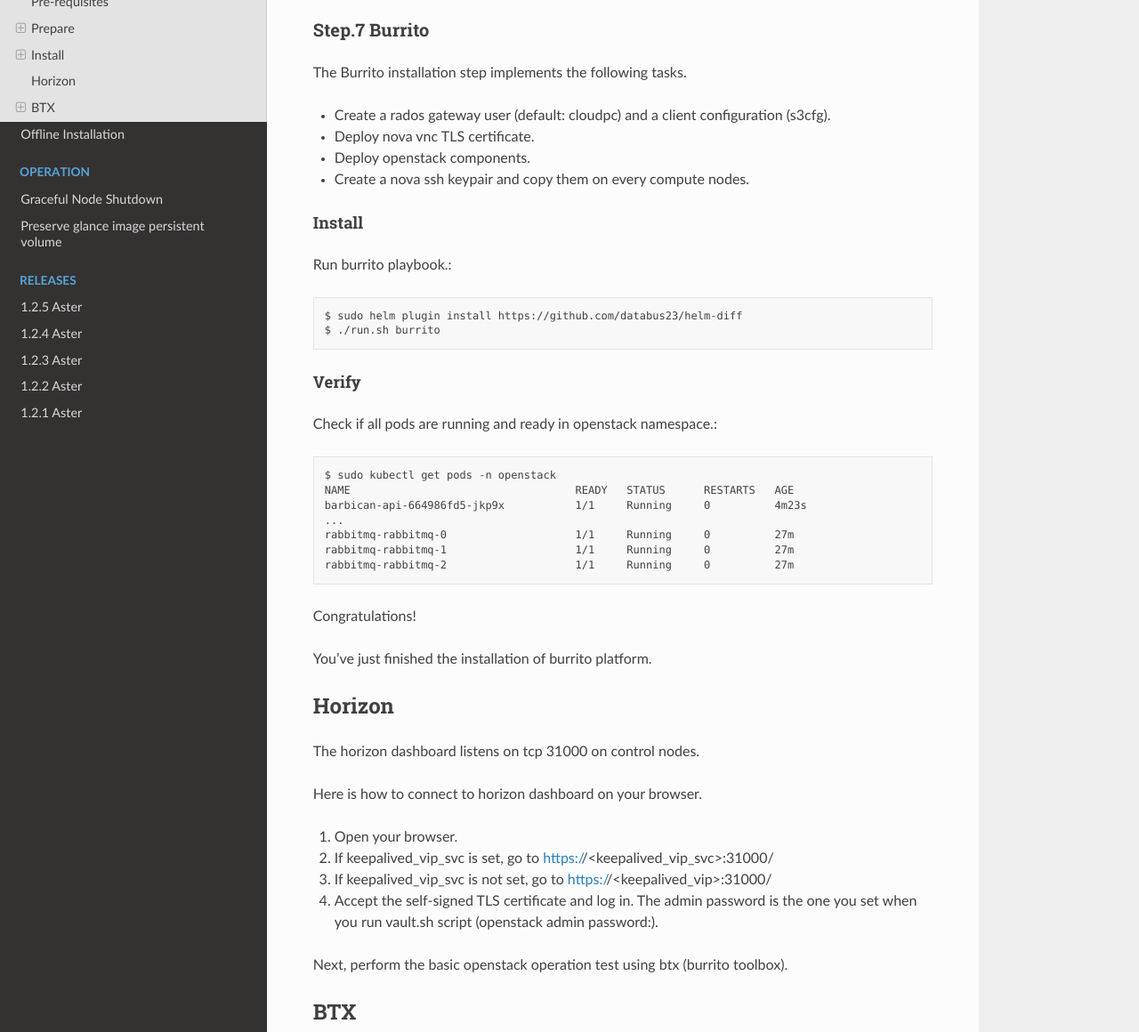
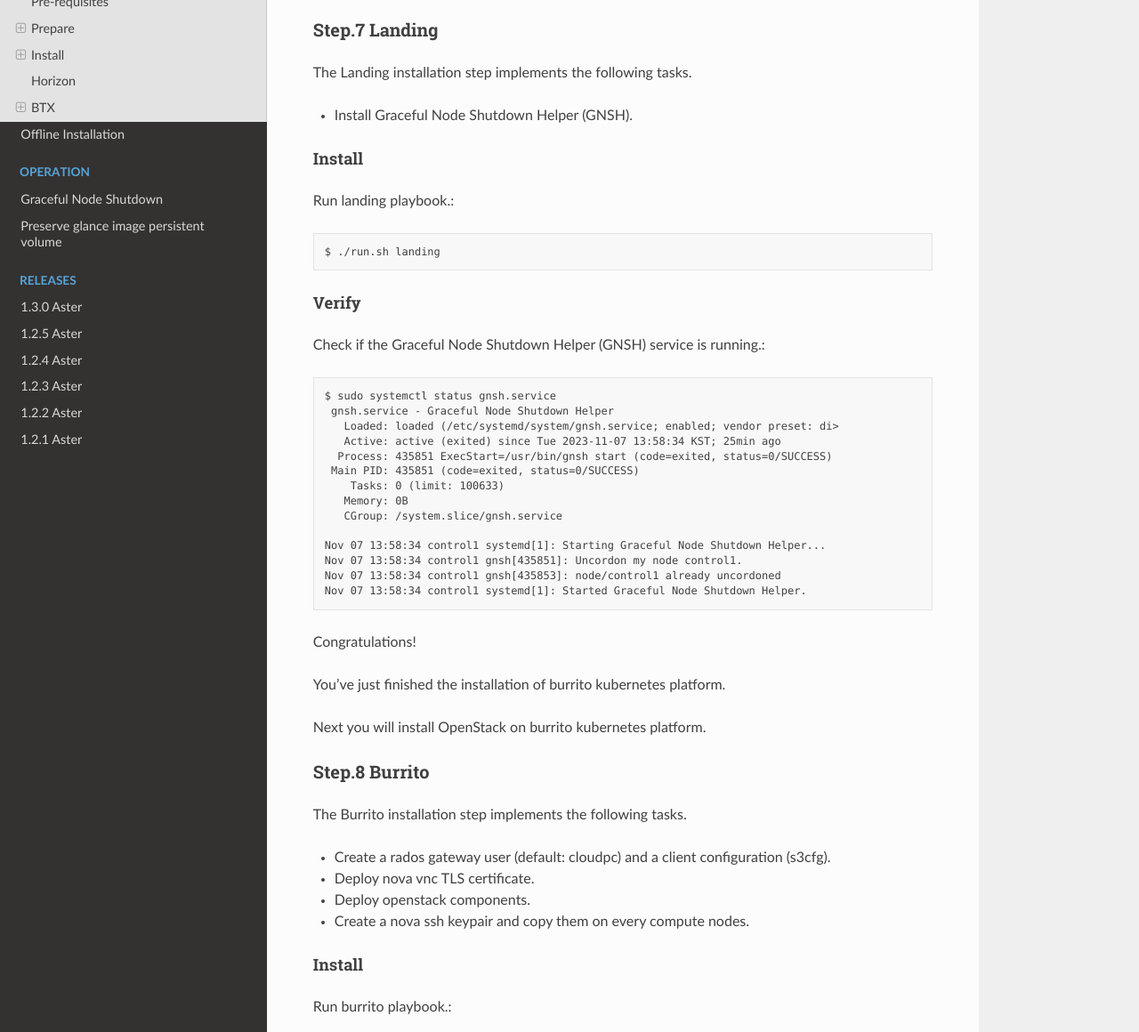
Before and after one commit to iorchard/burrito_docs, a Sphinx documentation site: the page built from source/install/install.rst, in a window 1280 px wide and 1400 px high, scrolled down 15559 px, cut to the strip 240-1400 px from the top of the window. Shown: the whole strip at 89% size. Built offline with Sphinx 7.4.7 and the Read the Docs theme 2.0.0, drawn with Linux system fonts in a browser that asks for light colours; pages that are not in the unit, such as notebooks, are missing from menus.

Commit message:
update 1.3.0 documents

```diff
--- a/source/index.rst
+++ b/source/index.rst
@@ -32,6 +32,7 @@
    :caption: Releases
    :maxdepth: 2
 
+   releases/1.3.0
    releases/1.2.5
    releases/1.2.4
    releases/1.2.3
--- a/source/install/install.rst
+++ b/source/install/install.rst
@@ -935,8 +935,48 @@
       nodelocaldns-plhwm                         1/1   Running   0             59m
       nodelocaldns-vlb8w                         1/1   Running   0             59m
 
+Step.7 Landing
+++++++++++++++
 
-Step.7 Burrito
+The Landing installation step implements the following tasks.
+
+* Install Graceful Node Shutdown Helper (GNSH).
+
+Install
+^^^^^^^
+
+Run landing playbook.::
+
+   $ ./run.sh landing
+
+Verify
+^^^^^^
+
+Check if the Graceful Node Shutdown Helper (GNSH) service is running.::
+
+   $ sudo systemctl status gnsh.service
+    gnsh.service - Graceful Node Shutdown Helper
+      Loaded: loaded (/etc/systemd/system/gnsh.service; enabled; vendor preset: di>
+      Active: active (exited) since Tue 2023-11-07 13:58:34 KST; 25min ago
+     Process: 435851 ExecStart=/usr/bin/gnsh start (code=exited, status=0/SUCCESS)
+    Main PID: 435851 (code=exited, status=0/SUCCESS)
+       Tasks: 0 (limit: 100633)
+      Memory: 0B
+      CGroup: /system.slice/gnsh.service
+
+   Nov 07 13:58:34 control1 systemd[1]: Starting Graceful Node Shutdown Helper...
+   Nov 07 13:58:34 control1 gnsh[435851]: Uncordon my node control1.
+   Nov 07 13:58:34 control1 gnsh[435853]: node/control1 already uncordoned
+   Nov 07 13:58:34 control1 systemd[1]: Started Graceful Node Shutdown Helper.
+
+
+Congratulations!
+
+You've just finished the installation of burrito kubernetes platform.
+
+Next you will install OpenStack on burrito kubernetes platform.
+
+Step.8 Burrito
 +++++++++++++++
 
 The Burrito installation step implements the following tasks.
```
Also changed, not shown: source/install/install_offline.rst (+18 -0 lines), source/releases/1.3.0.rst (added, +56 -0 lines).
